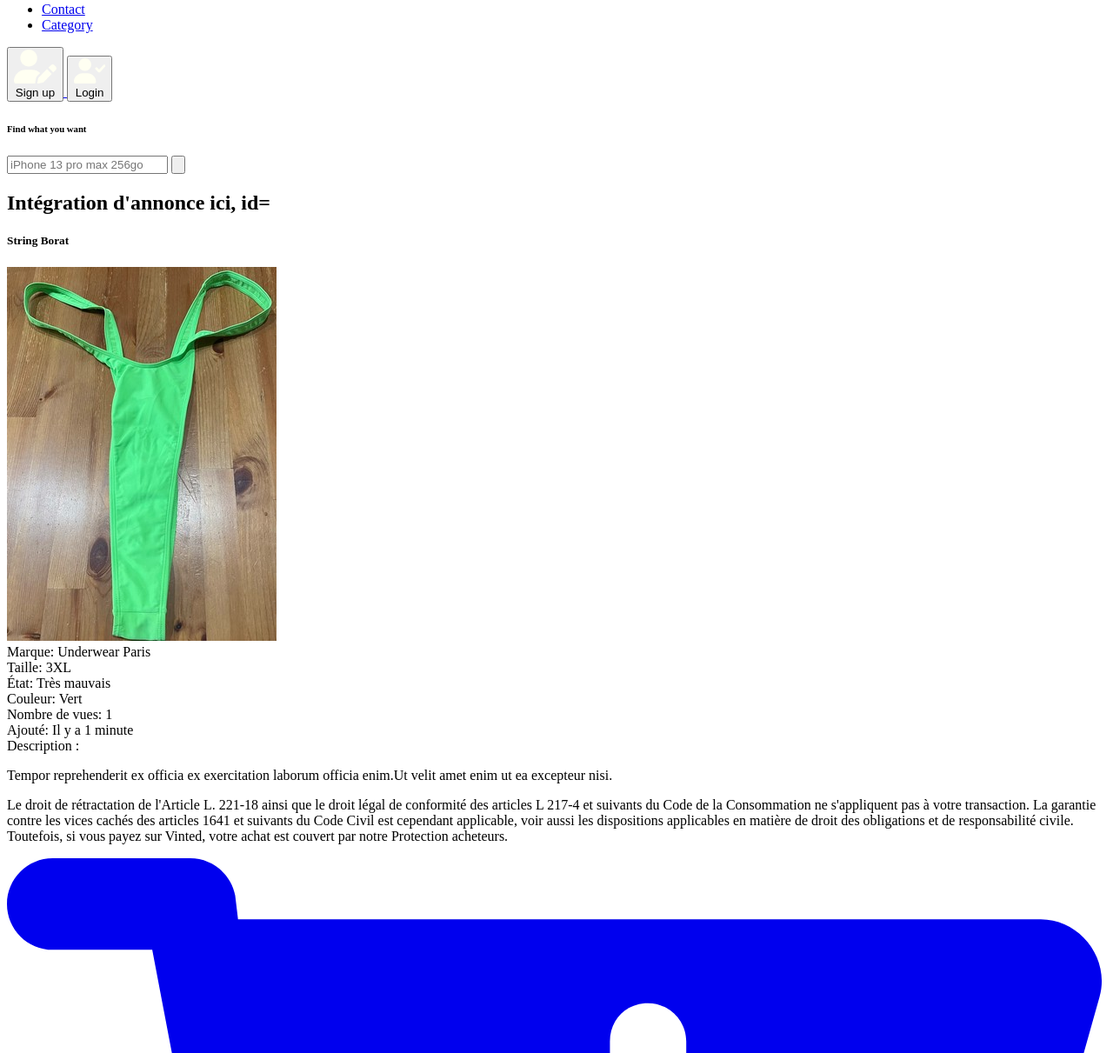
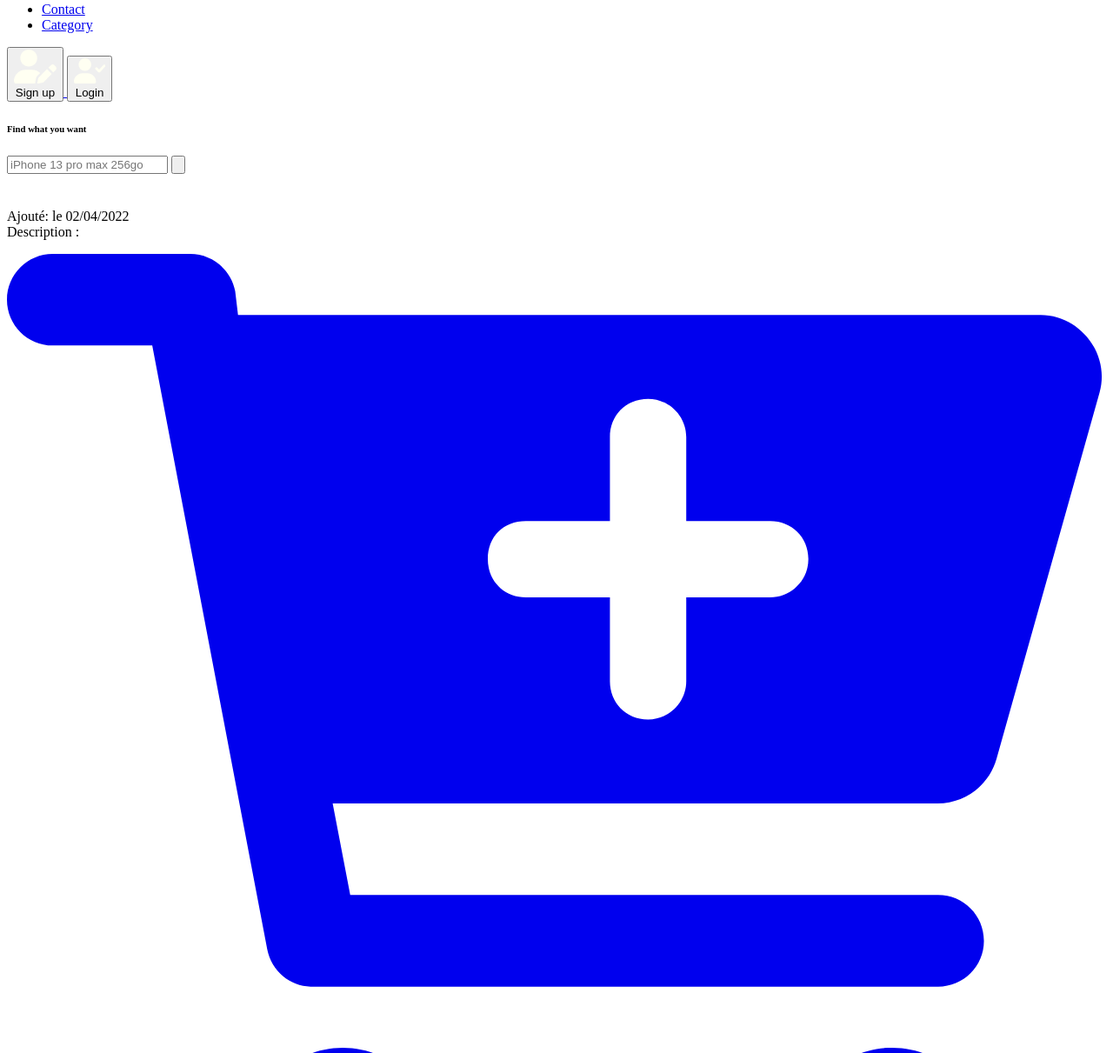
Before and after one commit to SP-Sumampow/leboncoin, a Symfony app: template symfony/templates/ad/ad.html.twig in a window 1280 px wide. Shown: the part 1381-2592 px from the top of the page at 87% size. Run offline with Twig, Linux system fonts and the light colour scheme; the template is opened without the code that fills it, so the values that code supplies are empty; some libraries are stand-ins or nearby versions.

Commit message:
add data product

```diff
--- a/symfony/templates/ad/ad.html.twig
+++ b/symfony/templates/ad/ad.html.twig
@@ -4,18 +4,15 @@
 
 {% block body %}
 
-    <h2 class="mb-4 text-black">Intégration d'annonce ici, id={{ ad.id }}</h2>
-
-
     <div class="modal-header">
-        <h5 class="modal-title" id="modalLabel">String Borat</h5>
+        <h5 class="modal-title" id="modalLabel">{{ ad.title }}</h5>
 
     </div>
     <div class="modal-body p-4">
         <div class="d-flex flex-column flex-lg-row">
             <div class="modal-body__img mb-3 mb-lg-0 w-100 w-lg-75">
                 <img
-                        src="{{ absolute_url(asset('images/string-borat.jpeg')) }}"
+                        src="{{ ad.getCoverPicture() }}"
                         class="card-img-top w-100"
                         alt=""
                         style="max-height: 500px; object-fit: contain"
@@ -25,48 +22,14 @@
                 <div class="p-3 bg-light rounded mb-2">
                     <div class="modal-body__content">
                         <div class="items d-flex justify-content-between">
-                            <span class="element text-secondary">Marque: </span>
-                            <span class="variable">Underwear Paris</span>
-                        </div>
-                        <div class="items d-flex justify-content-between">
-                            <span class="element text-secondary">Taille: </span>
-                            <span class="variable">3XL</span>
-                        </div>
-                        <div class="items d-flex justify-content-between">
-                            <span class="element text-secondary">État: </span>
-                            <span class="variable">Très mauvais</span>
-                        </div>
-                        <div class="items d-flex justify-content-between">
-                            <span class="element text-secondary">Couleur: </span>
-                            <span class="variable">Vert</span>
-                        </div>
-                        <div class="items d-flex justify-content-between">
-            <span class="element text-secondary"
-            >Nombre de vues:
-            </span>
-                            <span class="variable">1</span>
-                        </div>
-                        <div class="items d-flex justify-content-between">
                             <span class="element text-secondary">Ajouté: </span>
-                            <span class="variable">Il y a 1 minute</span>
+                            <span class="variable">le {{ ad.created|date("m/d/Y") }}</span>
                         </div>
                     </div>
                     <div class="description mt-4">
                         <span class="text-secondary">Description :</span>
                         <p>
-                            Tempor reprehenderit ex officia ex exercitation
-                            laborum officia enim.Ut velit amet enim ut ea
-                            excepteur nisi.
-                        </p>
-                    </div>
-                    <div class="description mt-4">
-                        <p class="text-secondary fs-">
-                            Le droit de rétractation de l'Article L. 221-18 ainsi que le droit légal de conformité des
-                            articles L 217-4 et suivants du Code de la Consommation ne s'appliquent pas à votre
-                            transaction. La garantie contre les vices cachés des articles 1641 et suivants du Code Civil
-                            est cependant applicable, voir aussi les dispositions applicables en matière de droit des
-                            obligations et de responsabilité civile. Toutefois, si vous payez sur Vinted, votre achat
-                            est couvert par notre Protection acheteurs.
+                            {{ ad.description }}
                         </p>
                     </div>
                     <div class="d-flex flex-column mt-4">
```
